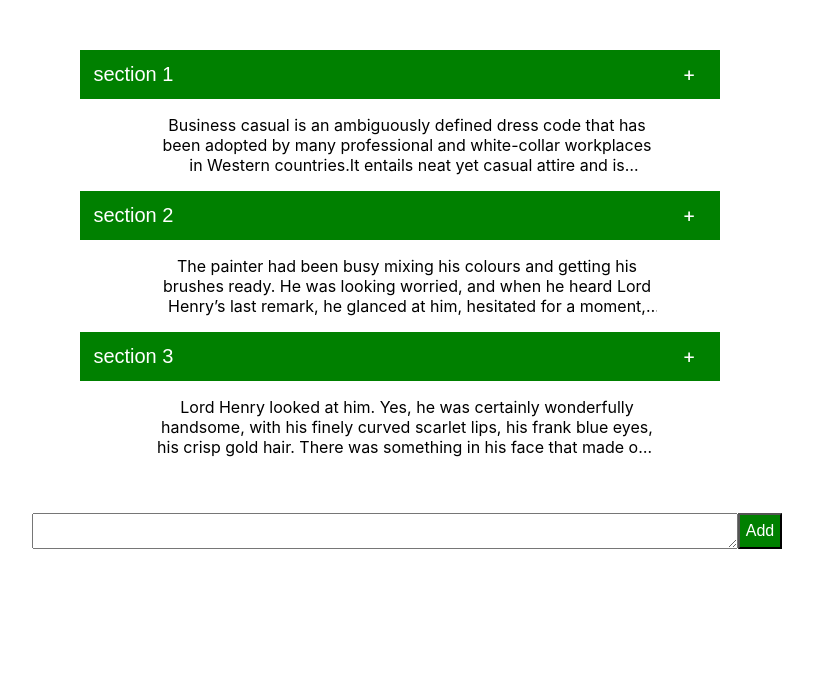
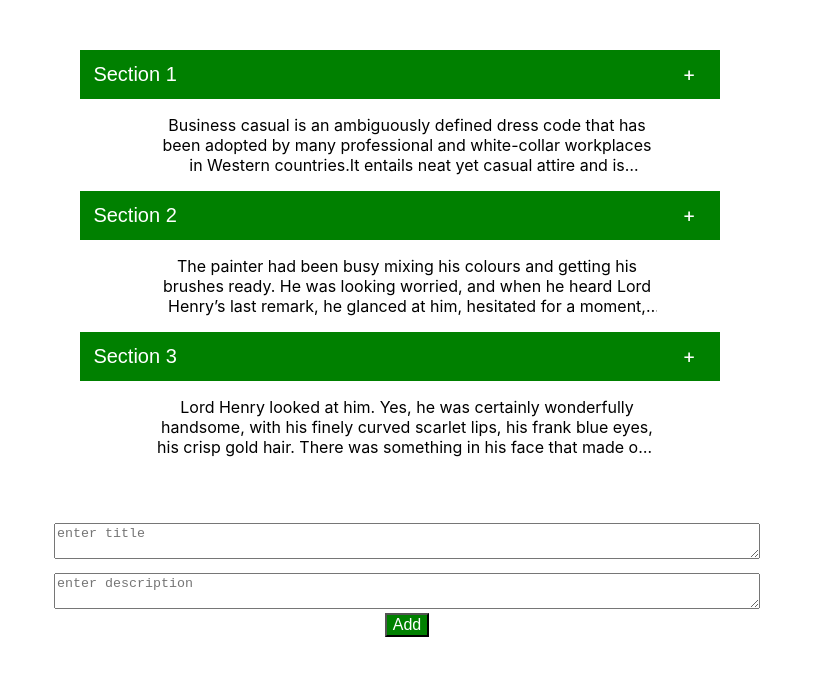
Before and after one commit to PayalSasmal10/accordion-react, a React (Create React App) app: page / in a window 1280 px wide. Shown: the top 676 px of the page, without its empty margins (233-1046 px from the left). Built offline with nearby package versions, Linux system fonts and the light colour scheme.

Commit message:
accordion adding to accordion is working

```diff
--- a/src/App.css
+++ b/src/App.css
@@ -38,18 +38,24 @@ p{
 }
 
 .footer {
-  display: flex;
+  /* display: block; */
   justify-content: center;
   text-align: center;
   padding-top: 40px;
 }
 
 textarea{
+  max-width: 700vw;
   width: 700px;
+}
+
+.textArea{
+  padding-top: 10px;
 }
 
 .addButton{
   background-color: green;
   font-size: 16px;
   color: white;
+  cursor: pointer;
 }
--- a/src/App.js
+++ b/src/App.js
@@ -1,11 +1,37 @@
 // import logo from "./logo.svg";
+import { useEffect, useState } from "react";
 import "./App.css";
 import Fetch from "./Fetch.json";
 
 function App() {
+  const [inputChangeTitle, setinputChangeTitle] = useState();
+  const [inputChangeDescr, setinputChangeDescr] = useState();
+
+  const [items, setItems] = useState([]);
+
+  useEffect(() => {
+    setItems(Fetch);
+  }, []);
+
+  const titleInputChangeHandler = (e) => {
+    setinputChangeTitle(e.target.value);
+  };
+
+  const descInputChangeHandler = (e) => {
+    setinputChangeDescr(e.target.value);
+  };
+
+  const addItemsHandler = (e) => {
+    // setInputChange(items);
+    const newItems = {title : inputChangeTitle, description: inputChangeDescr};
+    setItems([...items, newItems]);
+  };
+
+
+
   return (
     <div className="App">
-      {Fetch.map((val, id) => {
+      {items.map((val, id) => {
         return (
           <div key={id} className="parent">
             <button className="accordion">{val.title}</button>
@@ -17,8 +43,26 @@ function App() {
         );
       })}
       <div className="footer">
-        <textarea type="textarea" className="inputTextArea" />
-        <button className="addButton">Add</button>
+        <div className="textArea">
+          <textarea
+            type="textarea"
+            className="inputTextArea"
+            placeholder="enter title"
+            name="title"
+            onChange={titleInputChangeHandler}
+
+          />
+        </div>
+        <div className="textArea">
+          <textarea
+            type="textarea"
+            className="inputTextArea"
+            placeholder="enter description"
+            name="description"
+            onChange={descInputChangeHandler}
+          />
+        </div>
+        <button className="addButton" onClick={addItemsHandler}>Add</button>
       </div>
     </div>
   );
--- a/src/Fetch.json
+++ b/src/Fetch.json
@@ -1,14 +1,14 @@
 [
     {
-        "title": "section 1",
+        "title": "Section 1",
         "description": "Business casual is an ambiguously defined dress code that has been adopted by many professional and white-collar workplaces in Western countries.It entails neat yet casual attire and is generally more casual than informal attire but more formal than casual or smart casual attire.Casual Fridays preceded widespread acceptance of business casual attire in many offices."
     },
     {
-        "title": "section 2",
+        "title": "Section 2",
         "description": "The painter had been busy mixing his colours and getting his brushes ready. He was looking worried, and when he heard Lord Henry’s last remark, he glanced at him, hesitated for a moment, and then said, “Harry, I want to finish this picture to-day. Would you think it awfully rude of me if I asked you to go away?”"
     },
     {
-        "title": "section 3",
+        "title": "Section 3",
         "description": "Lord Henry looked at him. Yes, he was certainly wonderfully handsome, with his finely curved scarlet lips, his frank blue eyes, his crisp gold hair. There was something in his face that made one trust him at once. All the candour of youth was there, as well as all youth’s passionate purity. One felt that he had kept himself unspotted from the world."
     }
 ]
```
